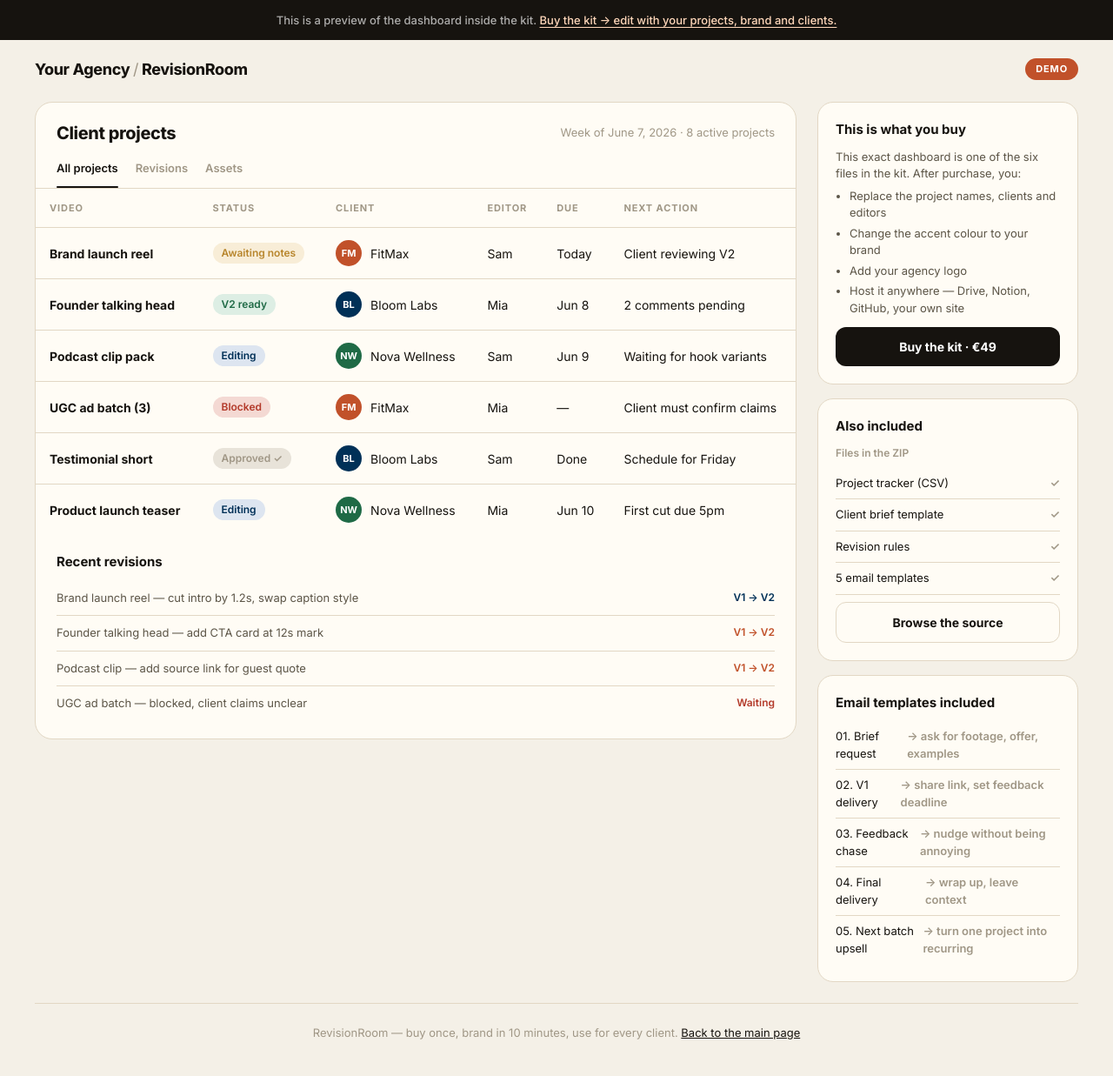
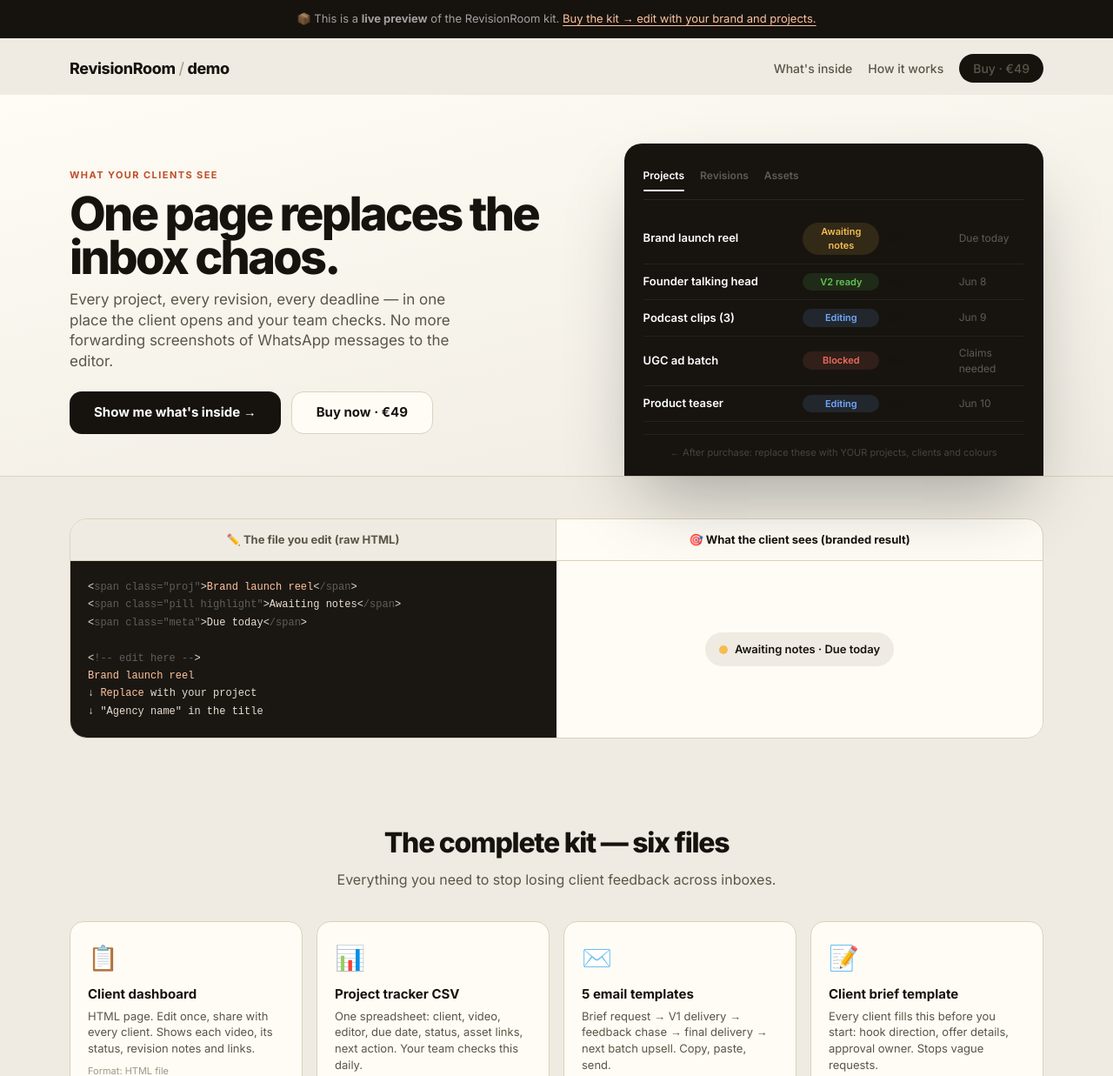
Before and after one commit to MarvinPateau/revisionroom-kit, a plain HTML site: page demo/client-portal.html in a window 1280 px wide. Shown: the top 1237 px of the page at 87% size. Drawn offline with Linux system fonts and the light colour scheme.

Commit message:
Redesign demo as interactive showcase + contact page + GitHub Issues reply monitoring

```diff
--- a/demo/client-portal.html
+++ b/demo/client-portal.html
@@ -1,148 +1,195 @@
-<!doctype html><html lang="en"><head><meta charset="utf-8"><meta name="viewport" content="width=device-width,initial-scale=1"><title>RevisionRoom — live dashboard demo</title><link rel="preconnect" href="https://fonts.googleapis.com"><link rel="preconnect" href="https://fonts.gstatic.com" crossorigin><link href="https://fonts.googleapis.com/css2?family=Inter:wght@400..850&display=swap" rel="stylesheet">
+<!doctype html><html lang="en"><head><meta charset="utf-8"><meta name="viewport" content="width=device-width,initial-scale=1"><title>RevisionRoom — product demo & interactive showcase</title><link rel="preconnect" href="https://fonts.googleapis.com"><link rel="preconnect" href="https://fonts.gstatic.com" crossorigin><link href="https://fonts.googleapis.com/css2?family=Inter:wght@400..850&display=swap" rel="stylesheet">
 <style>
 *,*::before,*::after{box-sizing:border-box}
-:root{--bg:#f4f0e7;--paper:#fffcf5;--ink:#16130f;--ink-75:#5c5547;--ink-50:#a09786;--line:#e2d7c4;--accent:#c1512a;--green:#1f6a46;--blue:#003057;--red:#b33a2a;--gold:#b8862d;--radius:20px}
-body{margin:0;background:var(--bg);color:var(--ink);font:400 15px/1.5 Inter,-apple-system,sans-serif;-webkit-font-smoothing:antialiased}
-.shell{width:min(1200px,calc(100% - 32px));margin:0 auto 48px}
-.banner{background:var(--ink);color:rgba(255,255,255,.65);padding:14px 0;text-align:center;font-size:13px;font-weight:500;line-height:1.4}
-.banner a{color:#ffd7ba;text-decoration:underline;text-underline-offset:3px}
-.nav{display:flex;justify-content:space-between;align-items:center;padding:20px 0 16px}
+:root{--bg:#efebe2;--paper:#fffcf5;--ink:#16130f;--ink-75:#5c5547;--ink-50:#a09786;--line:#dcd1bc;--accent:#bf4f29;--green:#1b6a45;--blue:#003c66;--radius:20px}
+body{margin:0;background:var(--bg);color:var(--ink);font:400 15px/1.5 Inter,system-ui,sans-serif;-webkit-font-smoothing:antialiased}
+.wrap{width:min(1120px,calc(100% - 32px));margin:auto}
+
+/* banner */
+.top-banner{background:var(--ink);color:rgba(255,255,255,.6);padding:12px 0;text-align:center;font-size:13px}
+.top-banner a{color:#ffc29e;text-decoration:underline;text-underline-offset:3px}
+.nav{display:flex;justify-content:space-between;align-items:center;padding:18px 0 14px}
 .brand{font-size:18px;font-weight:750;letter-spacing:-.02em}
-.demo-badge{background:var(--accent);color:#fff;font-size:11px;font-weight:700;border-radius:20px;padding:4px 12px;text-transform:uppercase;letter-spacing:.08em}
+.nav-links{display:flex;gap:18px;align-items:center}
+.nav-links a{font-size:14px;color:var(--ink-75);font-weight:500;text-decoration:none}
+.nav-links a:hover{color:var(--ink)}
+.nav-cta{background:var(--ink);color:#fff;font-size:13px;font-weight:650;border-radius:20px;padding:6px 16px}
 
-.grid{display:grid;grid-template-columns:1fr 300px;gap:24px;margin-top:8px}
+/* hero */
+.hero{background:linear-gradient(168deg,#fffcf5 0%,var(--bg) 100%);padding:56px 0 0;border-bottom:1px solid var(--line)}
+.hero-inner{display:grid;grid-template-columns:1.1fr .9fr;gap:48px;align-items:end}
+.hero-text{padding-bottom:48px}
+.label{font-size:11px;font-weight:700;letter-spacing:.13em;text-transform:uppercase;color:var(--accent);margin-bottom:12px}
+h1{font-size:clamp(32px,5vw,54px);font-weight:800;line-height:.92;letter-spacing:-.05em;margin:0 0 12px}
+.hero-p{font-size:17px;color:var(--ink-75);max-width:460px;margin:0 0 22px;line-height:1.4}
+.actions{display:flex;gap:12px;flex-wrap:wrap}
+.btn{display:inline-flex;align-items:center;justify-content:center;min-height:48px;padding:12px 28px;border-radius:14px;font-weight:700;font-size:15px;text-decoration:none;transition:all .12s}
+.btn-primary{background:var(--ink);color:#fff}
+.btn-primary:hover{opacity:.86;transform:translateY(-1px)}
+.btn-secondary{border:1.5px solid var(--line);color:var(--ink);background:var(--paper)}
+.btn-secondary:hover{border-color:var(--ink-75)}
 
-/* main dashboard card */
-.dash{background:var(--paper);border:1px solid var(--line);border-radius:var(--radius);overflow:hidden}
-.dash-header{display:flex;justify-content:space-between;align-items:center;padding:20px 24px 0}
-.dash-header h1{font-size:20px;font-weight:750;margin:0;letter-spacing:-.02em}
-.dash-header .date{font-size:13px;color:var(--ink-50)}
-.dash-tabs{display:flex;gap:20px;padding:16px 24px 0;border-bottom:1px solid var(--line)}
-.dash-tabs span{font-size:13px;font-weight:600;color:var(--ink-50);padding-bottom:12px;cursor:default;position:relative}
-.dash-tabs span.active{color:var(--ink)}
-.dash-tabs span.active::after{content:'';position:absolute;bottom:0;left:0;width:100%;height:2px;background:var(--ink);border-radius:2px}
+/* dark product card */
+.product-card{background:#171410;border-radius:20px 20px 0 0;padding:28px 22px 18px;box-shadow:0 40px 80px -20px rgba(0,0,0,.3)}
+.tabs{display:flex;gap:18px;margin-bottom:16px;border-bottom:1px solid rgba(255,255,255,.08);padding-bottom:10px}
+.tabs span{font-size:12px;color:rgba(255,255,255,.3);font-weight:600;cursor:default;padding-bottom:8px;position:relative}
+.tabs span.active{color:#fff}.tabs span.active::after{content:'';position:absolute;bottom:-1px;left:0;width:100%;height:2px;background:#fff;border-radius:2px}
+.grid-row{display:grid;grid-template-columns:1.4fr .7fr .6fr .6fr;gap:8px;padding:10px 0;border-bottom:1px solid rgba(255,255,255,.06);font-size:13px;align-items:center}
+.grid-row:last-child{border:none}
+.grid-row .proj{color:#fff;font-weight:600}
+.pill{font-size:11px;font-weight:600;padding:2px 10px;border-radius:99px;display:inline-block;text-align:center}
+.pill.highlight{background:rgba(245,189,79,.12);color:#f5bd4f}
+.pill.done{background:rgba(97,196,84,.12);color:#61c454}
+.pill.edit{background:rgba(112,168,255,.12);color:#70a8ff}
+.pill.warn{background:rgba(237,106,94,.12);color:#ed6a5e}
+.meta{color:rgba(255,255,255,.3);font-size:12px}
+.branded-badge{text-align:center;margin-top:14px;padding-top:12px;border-top:1px solid rgba(255,255,255,.06);font-size:11px;color:rgba(255,255,255,.2)}
 
-table{width:100%;border-collapse:collapse;font-size:14px}
-td,th{padding:14px 16px;text-align:left;border-bottom:1px solid var(--line)}
-th{font-size:11px;font-weight:700;color:var(--ink-50);text-transform:uppercase;letter-spacing:.08em}
-tr:last-child td{border-bottom:none}
+/* what you see — what you edit */
+.compare{background:var(--paper);border:1px solid var(--line);border-radius:var(--radius);overflow:hidden;margin:48px 0}
+.compare-header{display:grid;grid-template-columns:1fr 1fr;border-bottom:1px solid var(--line)}
+.compare-header span{padding:14px 20px;font-size:13px;font-weight:700;text-align:center}
+.compare-header span:first-child{background:var(--bg);border-right:1px solid var(--line);color:var(--ink-75)}
+.comp-col{display:grid;grid-template-columns:1fr 1fr}
+.comp-col > div{padding:20px;font-size:13px;line-height:1.5}
+.comp-col .code{background:#1a1713;color:#e8ddd0;font-family:'SF Mono','Fira Code','Cascadia Code',monospace;font-size:12px;line-height:1.7;padding:20px;overflow-x:auto}
+.comp-col .code .highlight{color:#ffc29e}.comp-col .code .dim{color:rgba(255,255,255,.3)}
+.comp-col .result{background:var(--paper);display:flex;align-items:center;justify-content:center;padding:20px}
+.result-badge{display:inline-flex;align-items:center;gap:8px;background:var(--bg);padding:10px 16px;border-radius:99px;font-size:13px;font-weight:600}
+.result-badge .dot{width:10px;height:10px;border-radius:50%}
 
-.tag{display:inline-block;padding:3px 10px;border-radius:99px;font-size:12px;font-weight:600;white-space:nowrap}
-.tag.waiting{background:#f8edd7;color:var(--gold)}
-.tag.ready{background:#ddeee4;color:var(--green)}
-.tag.edit{background:#dde5f0;color:var(--blue)}
-.tag.blocked{background:#f4d9d3;color:var(--red)}
-.tag.done{background:#e8e3d9;color:var(--ink-50)}
+/* grid: what's in the kit */
+.showcase{padding:48px 0}
+.showcase h2{font-size:clamp(22px,3.5vw,32px);font-weight:800;letter-spacing:-.04em;margin:0 0 6px;text-align:center}
+.showcase .sub{text-align:center;color:var(--ink-75);font-size:16px;margin:0 0 36px}
+.cards{display:grid;grid-template-columns:repeat(auto-fit,minmax(230px,1fr));gap:16px}
+.card{background:var(--paper);border:1px solid var(--line);border-radius:16px;padding:20px}
+.card .emoji{font-size:28px;margin-bottom:10px}
+.card h3{font-size:15px;font-weight:700;margin:0 0 4px}
+.card p{font-size:13px;color:var(--ink-75);margin:0;line-height:1.45}
+.card .fmt{font-size:11px;color:var(--ink-50);margin-top:8px}
 
-.client-info{display:flex;align-items:center;gap:10px}
-.initials{width:30px;height:30px;border-radius:50%;display:flex;align-items:center;justify-content:center;font-size:11px;font-weight:700;color:#fff}
-.initials.c1{background:#c1512a}
-.initials.c2{background:#003057}
-.initials.c3{background:#1f6a46}
+/* email templates snapshot */
+.email-preview{background:var(--paper);border:1px solid var(--line);border-radius:var(--radius);padding:24px;margin-top:8px}
+.email-preview h3{font-size:15px;font-weight:700;margin:0 0 12px}
+.email-item{display:flex;justify-content:space-between;padding:10px 0;border-bottom:1px solid var(--line);font-size:13px}
+.email-item:last-child{border:none}
+.email-item .num{color:var(--ink-50);font-weight:600;width:28px}
 
-.subsection{padding:20px 24px}
-.subsection h2{font-size:15px;font-weight:700;margin:0 0 10px}
-.revision-item{display:flex;justify-content:space-between;padding:10px 0;border-bottom:1px solid var(--line);font-size:13px}
-.revision-item:last-child{border:none}
-.revision-item .change{color:var(--ink-75)}
-.revision-item .round{font-weight:600;font-size:12px}
-.round.c1{color:var(--accent)}.round.c2{color:var(--blue)}.round.c3{color:var(--red)}
+/* how it works */
+.steps-section{padding:48px 0;background:var(--paper);border-top:1px solid var(--line);border-bottom:1px solid var(--line)}
+.steps-section h2{text-align:center;font-size:clamp(22px,3vw,30px);font-weight:800;letter-spacing:-.04em;margin:0 0 32px}
+.steps{display:grid;grid-template-columns:repeat(3,1fr);gap:24px}
+.step{text-align:center}
+.step .num{width:42px;height:42px;border-radius:50%;background:var(--ink);color:#fff;display:flex;align-items:center;justify-content:center;font-size:16px;font-weight:700;margin:0 auto 12px}
+.step h3{font-size:16px;font-weight:700;margin:0 0 6px}
+.step p{font-size:13px;color:var(--ink-75);margin:0;line-height:1.45}
 
-/* sidebar */
-.sidebar{display:grid;gap:16px;align-content:start}
-.card{background:var(--paper);border:1px solid var(--line);border-radius:18px;padding:20px}
-.card h3{font-size:15px;font-weight:700;margin:0 0 10px}
-.card p,.card li{font-size:13px;color:var(--ink-75);line-height:1.5;margin:0 0 6px}
-.card ul{margin:6px 0;padding-left:16px}
-.card li{margin-bottom:4px}
-.btn{display:block;text-align:center;background:var(--ink);color:#fff;text-decoration:none;border-radius:12px;padding:12px;font-weight:700;font-size:14px;margin-top:12px;transition:opacity .15s}
-.btn:hover{opacity:.88}
-.btn-outline{border:1px solid var(--line);background:var(--paper);color:var(--ink);margin-top:8px}
-.btn-outline:hover{background:var(--bg)}
-.email-list{margin-top:6px}
-.email-item{padding:8px 0;border-bottom:1px solid var(--line);font-size:13px;display:flex;justify-content:space-between}
-.email-item:last-child{border:none}
-.email-num{color:var(--ink-50);font-weight:600}
+/* cta box */
+.cta-section{padding:56px 0;text-align:center}
+.cta-section .price{font-size:clamp(44px,7vw,70px);font-weight:850;letter-spacing:-.06em;margin:4px 0}
+.cta-section .btn-primary{font-size:18px;padding:16px 40px;border-radius:16px}
 
-.footer-note{text-align:center;margin-top:24px;font-size:13px;color:var(--ink-50);border-top:1px solid var(--line);padding-top:24px}
+footer{color:var(--ink-50);font-size:13px;text-align:center;padding:28px 0;border-top:1px solid var(--line)}
 
-@media(max-width:860px){
-  .grid{grid-template-columns:1fr}
-  .dash-header{flex-direction:column;align-items:flex-start;gap:4px}
-  td,th{padding:10px 12px;font-size:13px}
-  .subsection{padding:16px}
-  .banner{font-size:12px;padding:10px}
+@media(max-width:800px){
+  .hero-inner{grid-template-columns:1fr;gap:24px}.hero-text{padding-bottom:0}
+  .comp-col{grid-template-columns:1fr}.comp-col .code{font-size:11px}
+  .steps{grid-template-columns:1fr;gap:28px}.branded-badge{display:none}
+  .nav-links a:not(.nav-cta){display:none}
+  .grid-row{grid-template-columns:1fr 1fr;gap:4px;font-size:12px}
 }
 </style></head><body>
 
-<div class="banner">This is a preview of the dashboard inside the kit. <a href="../index.html">Buy the kit → edit with your projects, brand and clients.</a></div>
-<div class="shell">
-<div class="nav"><div class="brand">Your Agency <span style="color:var(--ink-50);font-weight:400">/</span> RevisionRoom</div><div class="demo-badge">demo</div></div>
+<div class="top-banner">📦 This is a <strong>live preview</strong> of the RevisionRoom kit. <a href="index.html">Buy the kit → edit with your brand and projects.</a></div>
 
-<div class="grid">
-<main>
-<div class="dash">
-  <div class="dash-header">
-    <h1>Client projects</h1>
-    <span class="date">Week of June 7, 2026 · 8 active projects</span>
+<nav class="wrap nav">
+  <div class="brand">RevisionRoom <span style="color:var(--ink-50);font-weight:400">/</span> demo</div>
+  <div class="nav-links">
+    <a href="#kit">What's inside</a>
+    <a href="#how">How it works</a>
+    <a href="https://www.paypal.me/M4RVlN" class="nav-cta">Buy · €49</a>
   </div>
-  <div class="dash-tabs"><span class="active">All projects</span><span>Revisions</span><span>Assets</span></div>
-  <table>
-    <tr><th>Video</th><th>Status</th><th>Client</th><th>Editor</th><th>Due</th><th>Next action</th></tr>
-    <tr><td><strong>Brand launch reel</strong></td><td><span class="tag waiting">Awaiting notes</span></td><td><div class="client-info"><span class="initials c1">FM</span>FitMax</div></td><td>Sam</td><td>Today</td><td>Client reviewing V2</td></tr>
-    <tr><td><strong>Founder talking head</strong></td><td><span class="tag ready">V2 ready</span></td><td><div class="client-info"><span class="initials c2">BL</span>Bloom Labs</div></td><td>Mia</td><td>Jun 8</td><td>2 comments pending</td></tr>
-    <tr><td><strong>Podcast clip pack</strong></td><td><span class="tag edit">Editing</span></td><td><div class="client-info"><span class="initials c3">NW</span>Nova Wellness</div></td><td>Sam</td><td>Jun 9</td><td>Waiting for hook variants</td></tr>
-    <tr><td><strong>UGC ad batch (3)</strong></td><td><span class="tag blocked">Blocked</span></td><td><div class="client-info"><span class="initials c1">FM</span>FitMax</div></td><td>Mia</td><td>—</td><td>Client must confirm claims</td></tr>
-    <tr><td><strong>Testimonial short</strong></td><td><span class="tag done">Approved ✓</span></td><td><div class="client-info"><span class="initials c2">BL</span>Bloom Labs</div></td><td>Sam</td><td>Done</td><td>Schedule for Friday</td></tr>
-    <tr><td><strong>Product launch teaser</strong></td><td><span class="tag edit">Editing</span></td><td><div class="client-info"><span class="initials c3">NW</span>Nova Wellness</div></td><td>Mia</td><td>Jun 10</td><td>First cut due 5pm</td></tr>
-  </table>
+</nav>
 
-  <div class="subsection">
-    <h2>Recent revisions</h2>
-    <div class="revision-item"><span class="change">Brand launch reel — cut intro by 1.2s, swap caption style</span><span class="round c2">V1 → V2</span></div>
-    <div class="revision-item"><span class="change">Founder talking head — add CTA card at 12s mark</span><span class="round c1">V1 → V2</span></div>
-    <div class="revision-item"><span class="change">Podcast clip — add source link for guest quote</span><span class="round c1">V1 → V2</span></div>
-    <div class="revision-item"><span class="change">UGC ad batch — blocked, client claims unclear</span><span class="round c3">Waiting</span></div>
+<section class="hero"><div class="wrap hero-inner">
+  <div class="hero-text">
+    <div class="label">What your clients see</div>
+    <h1>One page replaces the inbox chaos.</h1>
+    <p class="hero-p">Every project, every revision, every deadline — in one place the client opens and your team checks. No more forwarding screenshots of WhatsApp messages to the editor.</p>
+    <div class="actions">
+      <a href="#kit" class="btn btn-primary">Show me what's inside →</a>
+      <a href="https://www.paypal.me/M4RVlN" class="btn btn-secondary">Buy now · €49</a>
+    </div>
+  </div>
+  <div class="product-card">
+    <div class="tabs"><span class="active">Projects</span><span>Revisions</span><span>Assets</span></div>
+    <div class="grid-row"><span class="proj">Brand launch reel</span><span class="pill highlight">Awaiting notes</span><span>Sam</span><span class="meta">Due today</span></div>
+    <div class="grid-row"><span class="proj">Founder talking head</span><span class="pill done">V2 ready</span><span>Mia</span><span class="meta">Jun 8</span></div>
+    <div class="grid-row"><span class="proj">Podcast clips (3)</span><span class="pill edit">Editing</span><span>Sam</span><span class="meta">Jun 9</span></div>
+    <div class="grid-row"><span class="proj">UGC ad batch</span><span class="pill warn">Blocked</span><span>Mia</span><span class="meta">Claims needed</span></div>
+    <div class="grid-row"><span class="proj">Product teaser</span><span class="pill edit">Editing</span><span>Mia</span><span class="meta">Jun 10</span></div>
+    <div class="branded-badge">← After purchase: replace these with YOUR projects, clients and colours</div>
+  </div>
+</div></section>
+
+<div class="wrap">
+  <!-- Visual comparison: templating system -->
+  <div class="compare" id="edit">
+    <div class="compare-header">
+      <span>✏️ The file you edit (raw HTML)</span>
+      <span>🎯 What the client sees (branded result)</span>
+    </div>
+    <div class="comp-col">
+      <div class="code"><<span class="dim">span class="proj"</span>><span class="highlight">Brand launch reel</span><<span class="dim">/span</span>><br><<span class="dim">span class="pill highlight"</span>>Awaiting notes<<span class="dim">/span</span>><br><<span class="dim">span class="meta"</span>>Due today<<span class="dim">/span</span>><br><br><<span class="dim">!-- edit here --</span>><br><span class="highlight">Brand launch reel</span><br>↓ <span class="highlight">Replace</span> with your project<br>↓ "Agency name" in the title</div>
+      <div class="result">
+        <div class="result-badge"><span class="dot" style="background:#f5bd4f"></span> Awaiting notes · Due today</div>
+      </div>
+    </div>
   </div>
 </div>
-</main>
 
-<aside class="sidebar">
-  <div class="card">
-    <h3>This is what you buy</h3>
-    <p>This exact dashboard is one of the six files in the kit. After purchase, you:</p>
-    <ul>
-      <li>Replace the project names, clients and editors</li>
-      <li>Change the accent colour to your brand</li>
-      <li>Add your agency logo</li>
-      <li>Host it anywhere — Drive, Notion, GitHub, your own site</li>
-    </ul>
-    <a class="btn" href="https://www.paypal.me/M4RVlN">Buy the kit · €49</a>
+<section class="showcase wrap" id="kit">
+  <h2>The complete kit — six files</h2>
+  <p class="sub">Everything you need to stop losing client feedback across inboxes.</p>
+  <div class="cards">
+    <div class="card"><div class="emoji">📋</div><h3>Client dashboard</h3><p>HTML page. Edit once, share with every client. Shows each video, its status, revision notes and links.</p><div class="fmt">Format: HTML file</div></div>
+    <div class="card"><div class="emoji">📊</div><h3>Project tracker CSV</h3><p>One spreadsheet: client, video, editor, due date, status, asset links, next action. Your team checks this daily.</p><div class="fmt">Format: CSV</div></div>
+    <div class="card"><div class="emoji">✉️</div><h3>5 email templates</h3><p>Brief request → V1 delivery → feedback chase → final delivery → next batch upsell. Copy, paste, send.</p><div class="fmt">Format: Markdown (copy + paste)</div></div>
+    <div class="card"><div class="emoji">📝</div><h3>Client brief template</h3><p>Every client fills this before you start: hook direction, offer details, approval owner. Stops vague requests.</p><div class="fmt">Format: Markdown</div></div>
+    <div class="card"><div class="emoji">🚧</div><h3>Revision rules</h3><p>Share before work starts: "two rounds included, a new hook = a new video." Stops scope creep before it starts.</p><div class="fmt">Format: Markdown</div></div>
+    <div class="card"><div class="emoji">🎨</div><h3>Branded ZIP</h3><p>After payment, put your agency name in the PayPal note. I brand the dashboard with your colours and logo.</p><div class="fmt">Delivered within hours</div></div>
   </div>
 
-  <div class="card">
-    <h3>Also included</h3>
-    <p style="font-size:12px;font-weight:600;color:var(--ink-50);margin-bottom:8px">Files in the ZIP</p>
-    <div class="email-item"><span>Project tracker (CSV)</span><span class="email-num">✓</span></div>
-    <div class="email-item"><span>Client brief template</span><span class="email-num">✓</span></div>
-    <div class="email-item"><span>Revision rules</span><span class="email-num">✓</span></div>
-    <div class="email-item"><span>5 email templates</span><span class="email-num">✓</span></div>
-    <a class="btn btn-outline" href="https://github.com/MarvinPateau/revisionroom-kit">Browse the source</a>
+  <div class="email-preview">
+    <h3>📬 The 5 email templates (ready to copy + send)</h3>
+    <div class="email-item"><span class="num">01</span><span><strong>Brief request</strong> — "Need these before we edit: footage link, offer/CTA, examples, approval owner."</span></div>
+    <div class="email-item"><span class="num">02</span><span><strong>V1 delivery</strong> — "V1 is ready here. Leave all notes in one pass by [time]."</span></div>
+    <div class="email-item"><span class="num">03</span><span><strong>Feedback chase</strong> — "Quick nudge. Need your notes by [time] or I'll treat V1 as approved."</span></div>
+    <div class="email-item"><span class="num">04</span><span><strong>Final delivery</strong> — "Final export here. Context notes saved in the portal for next batch."</span></div>
+    <div class="email-item"><span class="num">05</span><span><strong>Next batch upsell</strong> — "Ready for the next batch? Same turnaround, same quality."</span></div>
   </div>
+</section>
 
-  <div class="card">
-    <h3>Email templates included</h3>
-    <div class="email-list">
-      <div class="email-item"><span>01. Brief request</span><span class="email-num">→ ask for footage, offer, examples</span></div>
-      <div class="email-item"><span>02. V1 delivery</span><span class="email-num">→ share link, set feedback deadline</span></div>
-      <div class="email-item"><span>03. Feedback chase</span><span class="email-num">→ nudge without being annoying</span></div>
-      <div class="email-item"><span>04. Final delivery</span><span class="email-num">→ wrap up, leave context</span></div>
-      <div class="email-item"><span>05. Next batch upsell</span><span class="email-num">→ turn one project into recurring</span></div>
-    </div>
+<section class="steps-section" id="how"><div class="wrap">
+  <h2>You are 10 minutes away from fixing client ops</h2>
+  <div class="steps">
+    <div class="step"><div class="num">1</div><h3>Buy the kit</h3><p>€49 via PayPal. Add your agency name in the note for a branded version, or leave it blank and edit the files yourself.</p></div>
+    <div class="step"><div class="num">2</div><h3>Edit the files</h3><p>Open the HTML in any text editor. Replace the project names, swap the colours, add your logo. 10 minutes for the first one, 2 minutes for each after that.</p></div>
+    <div class="step"><div class="num">3</div><h3>Share with clients</h3><p>Upload the page to Google Drive, Notion or GitHub Pages. Send the link. Clients stop emailing to ask where things are.</p></div>
   </div>
-</aside>
-</div>
+</div></section>
 
-<div class="footer-note">RevisionRoom — buy once, brand in 10 minutes, use for every client. <a href="../index.html" style="color:var(--ink);text-decoration:underline">Back to the main page</a></div>
-</div>
+<section class="cta-section wrap">
+  <div class="label" style="margin-bottom:8px">One payment · no subscription</div>
+  <div class="price">€49</div>
+  <p style="color:var(--ink-75);font-size:16px;max-width:460px;margin:6px auto 22px">Licensed for your entire agency. Unlimited clients. No monthly bill ever.</p>
+  <div class="actions" style="justify-content:center">
+    <a href="https://www.paypal.me/M4RVlN" class="btn btn-primary">Buy RevisionRoom · €49</a>
+    <a href="https://github.com/MarvinPateau/revisionroom-kit" class="btn btn-secondary" target="_blank">Browse the full source on GitHub →</a>
+  </div>
+  <p style="font-size:13px;color:var(--ink-50);margin-top:16px">Questions? <a href="contact.html" style="color:var(--ink)">Open an issue on GitHub</a> — I answer within 24h.</p>
+</section>
+
+<footer><div class="wrap">RevisionRoom · Built by Marvin / Nox · No recurring fees ever</div></footer>
 </body></html>
```
Also changed, not shown: contact.html (added, +59 -0 lines), index.html (+1 -0 lines), 1 other file.
